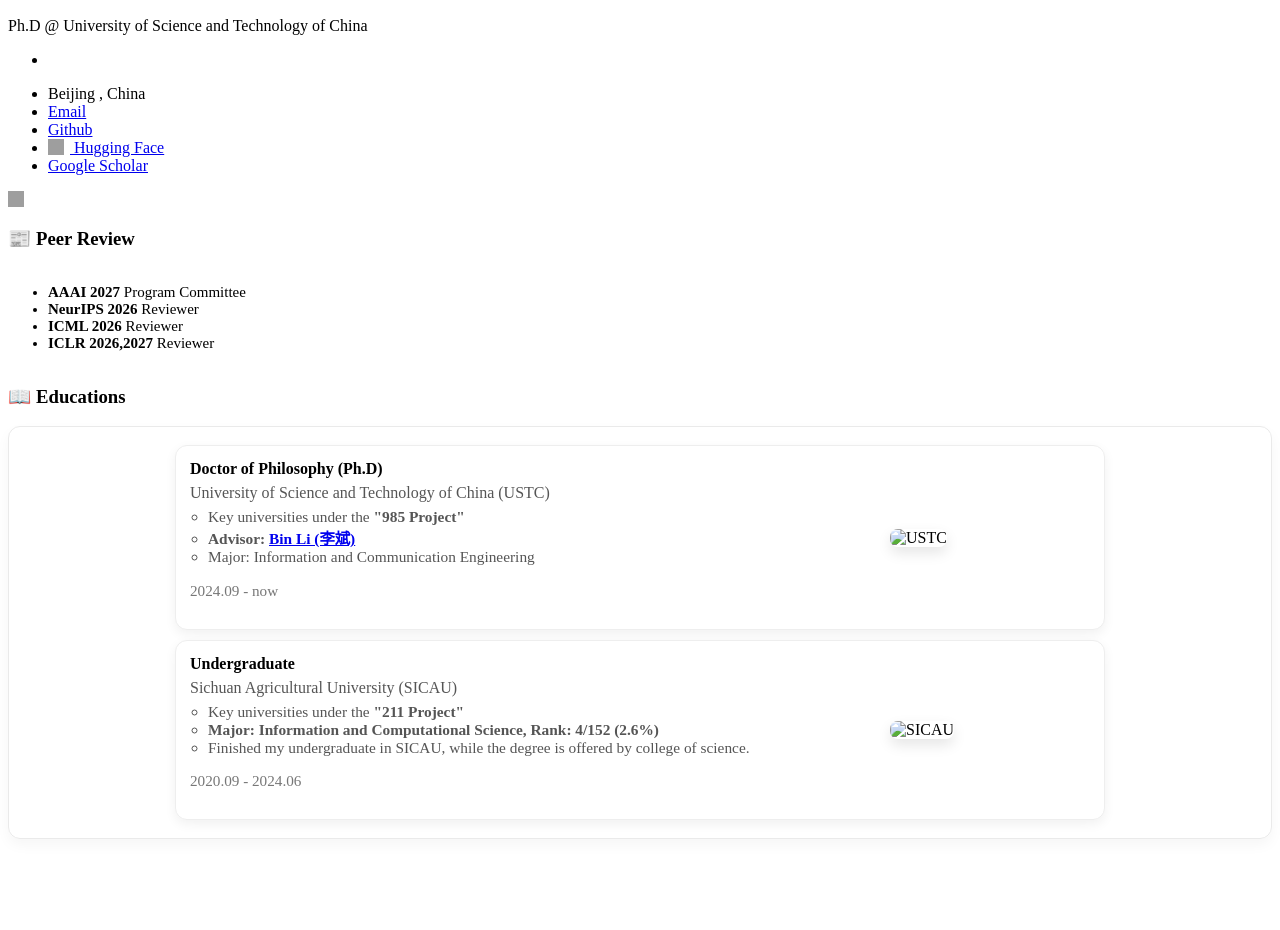
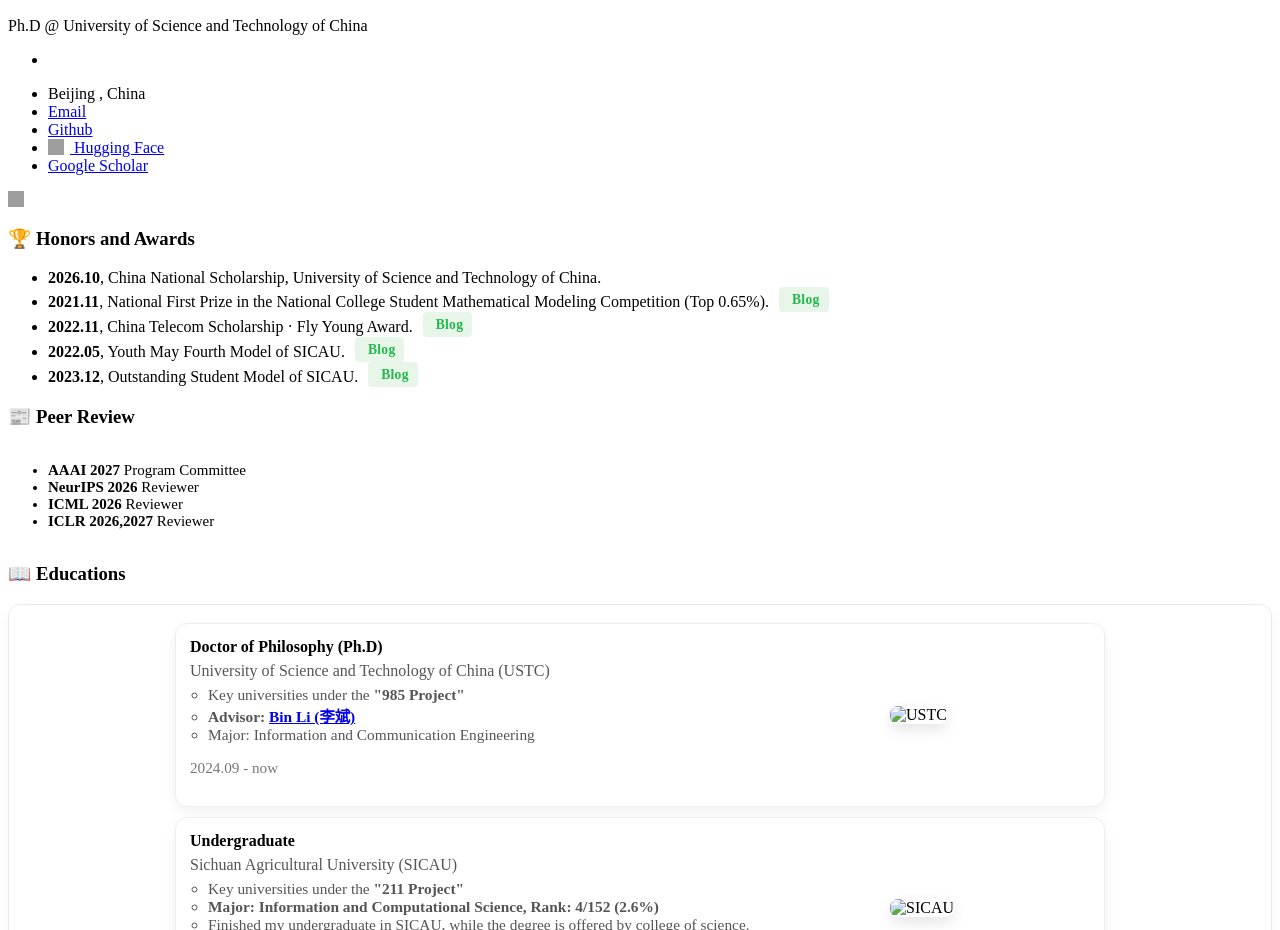
Before and after one commit to kailinjiang/kailinjiang.github.io, a Jekyll site: the page built from _pages/includes/others.md, in a window 1280 px wide. Shown: the part 535-1465 px from the top of the page. Built offline with Jekyll 4.4.1, drawn with Linux system fonts in a browser that asks for light colours; our own code applies the rules of GitHub Pages for plain Markdown files; grey boxes are pictures that could not be loaded.

Commit message:
Update honors and award links
Co-authored-by: Cursor <cursoragent@cursor.com>

```diff
--- a/_pages/includes/others.md
+++ b/_pages/includes/others.md
@@ -89,7 +89,47 @@ As these works are patented in China, all these names are directly translated fr
 
 
 
+<style>
+.honors-blog {
+  display: inline-flex;
+  align-items: center;
+  gap: 4px;
+  padding: 2px 9px;
+  margin-left: 6px;
+  color: #21b84c !important;
+  background: #E8F5E9;
+  border: 0 !important;
+  border-radius: 4px;
+  box-shadow: none !important;
+  font-size: 0.85em;
+  font-weight: 600;
+  letter-spacing: 0.02em;
+  line-height: 1.55;
+  text-decoration: none !important;
+  transition: filter 0.15s ease;
+}
+.honors-blog:hover,
+.honors-blog:focus {
+  color: #21b84c !important;
+  border: 0 !important;
+  box-shadow: none !important;
+  text-decoration: none !important;
+  filter: brightness(0.94);
+}
+.honors-blog img {
+  width: auto;
+  height: 1.05em;
+  margin: 0;
+  box-shadow: none !important;
+}
+</style>
 
+# 🏆 Honors and Awards
+- **2026.10**, China National Scholarship, University of Science and Technology of China.
+- **2021.11**, National First Prize in the National College Student Mathematical Modeling Competition (Top 0.65%). <a href="https://news.sicau.edu.cn/info/1078/65449.htm" target="_blank" rel="noopener noreferrer" class="honors-blog"><img src="images/icons/WeChat.png" alt="">Blog</a>
+- **2022.11**, China Telecom Scholarship · Fly Young Award. <a href="https://news.sicau.edu.cn/info/1133/69730.htm" target="_blank" rel="noopener noreferrer" class="honors-blog"><img src="images/icons/WeChat.png" alt="">Blog</a>
+- **2022.05**, Youth May Fourth Model of SICAU. <a href="https://news.sicau.edu.cn/info/1078/67652.htm" target="_blank" rel="noopener noreferrer" class="honors-blog"><img src="images/icons/WeChat.png" alt="">Blog</a>
+- **2023.12**, Outstanding Student Model of SICAU. <a href="https://news.sicau.edu.cn/info/1135/74600.htm" target="_blank" rel="noopener noreferrer" class="honors-blog"><img src="images/icons/WeChat.png" alt="">Blog</a>
 
 
 <span class='anchor' id='peer-review'></span>
@@ -113,6 +153,9 @@ As these works are patented in China, all these names are directly translated fr
 		<li><strong>ICLR 2026,2027</strong> Reviewer </li>
 	</ul>
 </div>
+
+
+
 
 
 
```
Also changed, not shown: _pages/includes/intro.md (+1 -1 lines).
